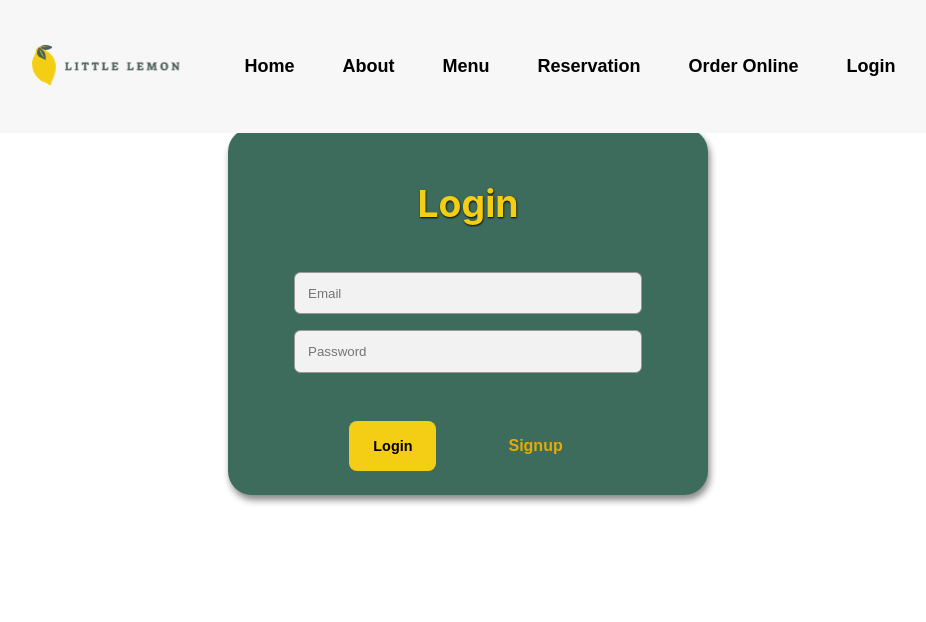
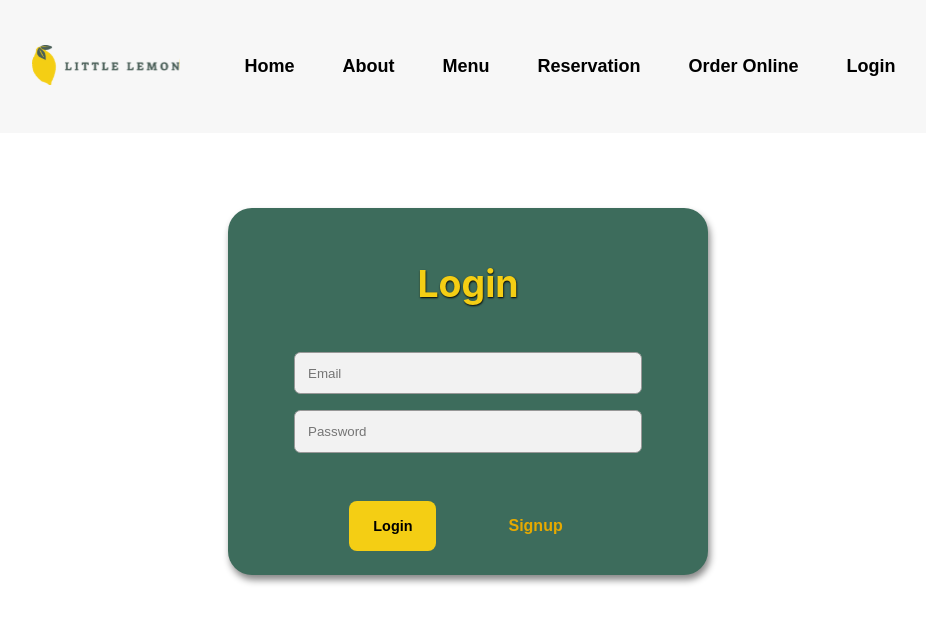
Before and after one commit to SumittaBungsud/meta-frontend-littlelemon, a React (Create React App) app: page /meta-frontend-littlelemon/auth in a window 1280 px wide. Shown: the top 622 px of the page, without its empty margins (172-1098 px from the left). Built offline with nearby package versions, Linux system fonts and the light colour scheme.

Commit message:
updated page container's distance

```diff
--- a/src/styles/pages.css
+++ b/src/styles/pages.css
@@ -3,7 +3,7 @@
   --heightMenuItem: 360px;
 }
 .container {
-  padding: 5rem 5rem 0 5rem;
+  padding: 10rem 5rem 0 5rem;
 }
 .container h1 {
   font-size: 3rem;
```
